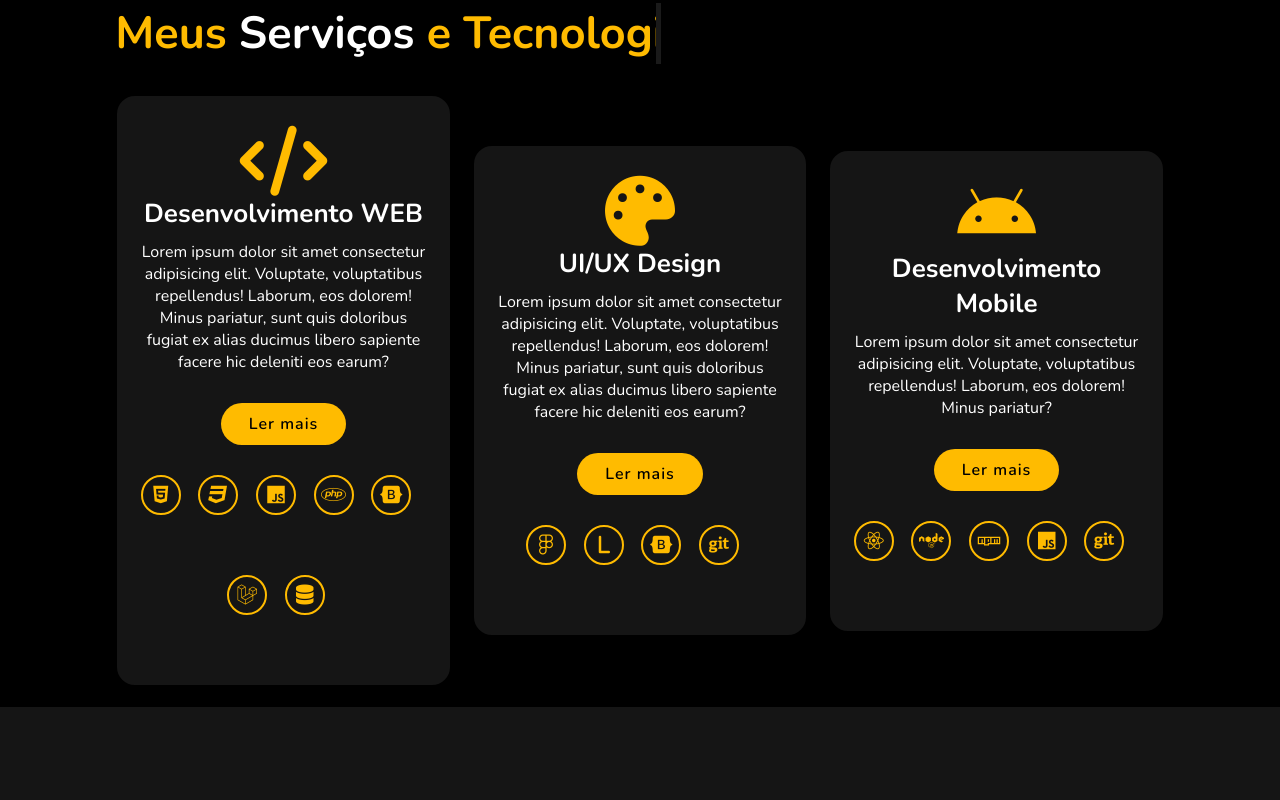
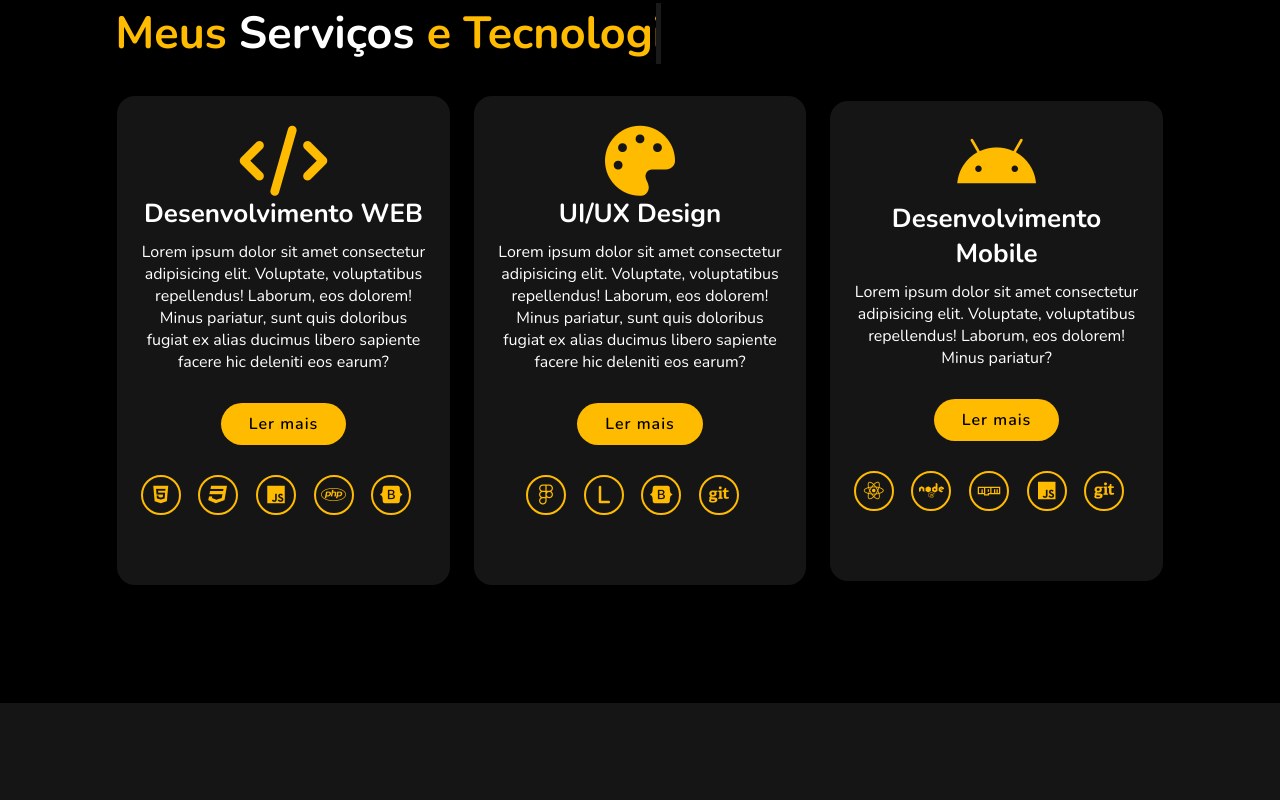
Before and after one commit to adolfomonteiro/Portf-lio, a plain HTML site: page index.html in a window 1280 px wide. Shown: the part 1697-2497 px from the top of the page. Drawn offline with nearby package versions, Linux system fonts and the light colour scheme.

Commit message:
Update index.html

```diff
--- a/index.html
+++ b/index.html
@@ -25,7 +25,7 @@
         <div class="home-content">
            <h2>Sejam Bem Vindos ao <span style="font-size: 20px;color: white;">Portfólio ...</span></h2>
             <h1>Adolfo Monteiro</h1>
-            <h2 class="multiple-text"> <b>FullStack Developer</b></h2>
+            <h2 class="multiple-text"> <b>Front End Developer</b></h2>
             <p>
                 Lorem ipsum, dolor sit amet consectetur adipisicing elit. Odio, odit, voluptate beatae ea ipsa quis corporis voluptatem tempore, reprehenderit delectus deserunt illum! Doloremque, expedita eum. Perferendis illo dolorum harum quo.
             </p>
@@ -81,7 +81,7 @@
 
                 <a href="#" class="btn">Ler mais</a>
                 <br>
-                <a href="#" style="width: 10rem;height: 10rem;">
+                <a href="#" style="width:10rem;height:10rem;">
                     <i class="fa-brands fa-html5" ></i>
                 </a>
                 <a href="#">
@@ -95,13 +95,6 @@
                 </a>
                 <a href="#">
                     <i class="fa-brands fa-bootstrap"></i>
-                   </a>
-                   <a href="#">
-                    <i class="fa-brands fa-laravel"></i>
-
-                    <a href="#">
-                        <i class="fa-solid fa-database"></i>
-                       </a>
                    </a>
             </div>
 
```
